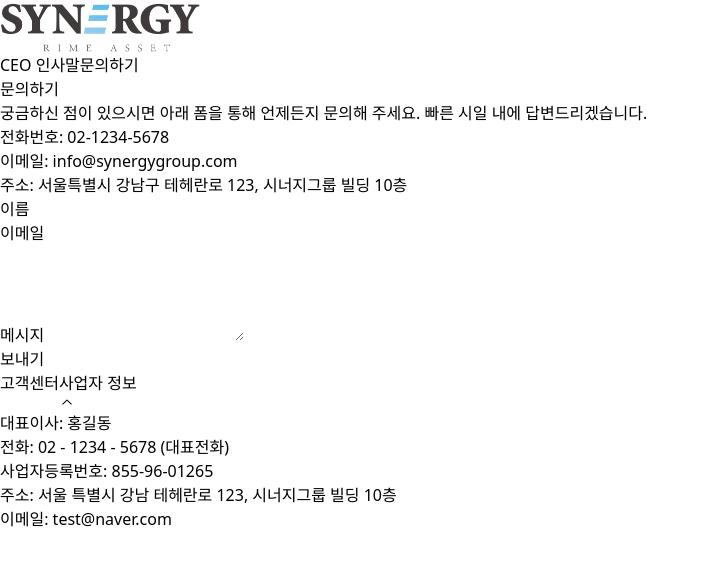
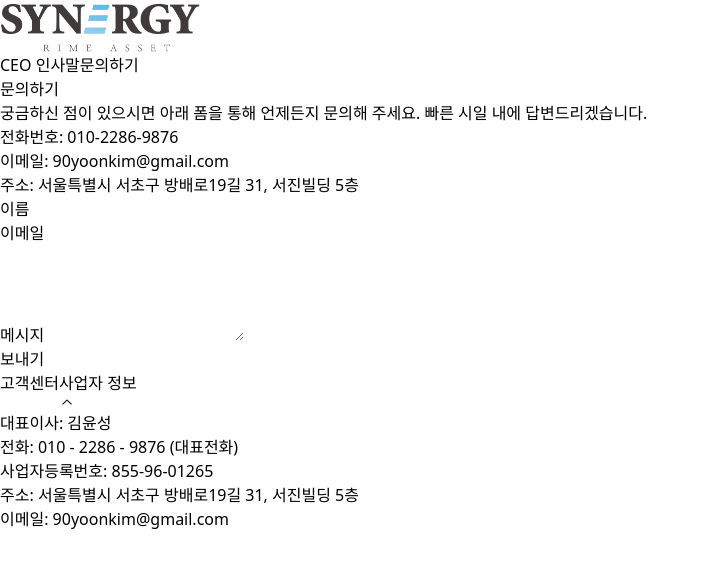
Before and after one commit to codingcraftz/synergy_group, a Next.js app: page /contact in a window 1280 px wide. Both pictures are taken after a click on the button "사업자 정보". Shown: the top 568 px of the page, without its empty margins (0-710 px from the left). Built offline with nearby package versions, Linux system fonts and the light colour scheme.

Commit message:
refactor: Modify 대표자 정보 수정

```diff
--- a/src/app/contact/page.jsx
+++ b/src/app/contact/page.jsx
@@ -17,14 +17,14 @@ export default function Contact() {
       {/* 연락처 정보 섹션 */}
       <div className="w-full max-w-3xl space-y-4 mb-12 text-lg leading-relaxed text-gray-800 text-center">
         <p>
-          <span className="font-semibold">전화번호:</span> 02-1234-5678
+          <span className="font-semibold">전화번호:</span> 010-2286-9876
         </p>
         <p>
-          <span className="font-semibold">이메일:</span> info@synergygroup.com
+          <span className="font-semibold">이메일:</span> 90yoonkim@gmail.com
         </p>
         <p>
-          <span className="font-semibold">주소:</span> 서울특별시 강남구
-          테헤란로 123, 시너지그룹 빌딩 10층
+          <span className="font-semibold">주소:</span> 서울특별시 서초구
+          방배로19길 31, 서진빌딩 5층
         </p>
       </div>
 
--- a/src/components/Footer/index.jsx
+++ b/src/components/Footer/index.jsx
@@ -37,11 +37,11 @@ const Footer = () => {
             className="rounded-lg p-4 text-left mx-auto w-full max-w-lg"
             style={{ backgroundColor: "var(--gray-6)" }}
           >
-            <p>대표이사: 홍길동</p>
-            <p>전화: 02 - 1234 - 5678 (대표전화)</p>
+            <p>대표이사: 김윤성</p>
+            <p>전화: 010 - 2286 - 9876 (대표전화)</p>
             <p>사업자등록번호: 855-96-01265</p>
-            <p>주소: 서울 특별시 강남 테헤란로 123, 시너지그룹 빌딩 10층</p>
-            <p>이메일: test@naver.com</p>
+            <p>주소: 서울특별시 서초구 방배로19길 31, 서진빌딩 5층</p>
+            <p>이메일: 90yoonkim@gmail.com</p>
           </div>
         )}
       </div>
```
